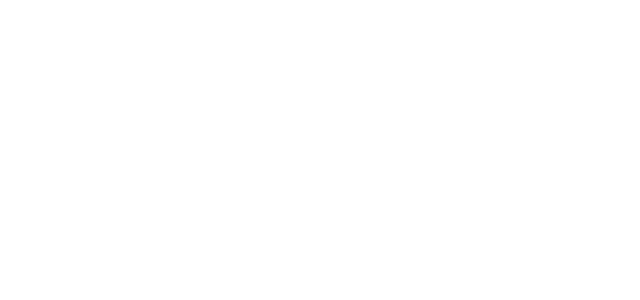
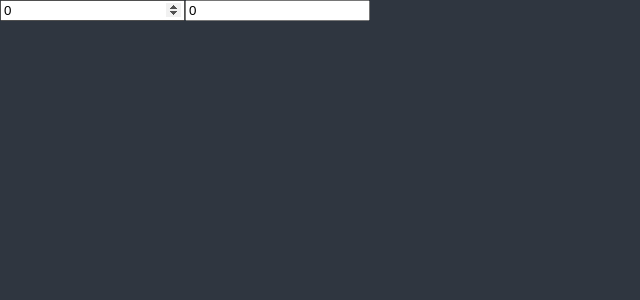
Before and after one commit to nakusha/trello_clone, a React (Create React App) app: page / in a window 1280 px wide. Shown: the top 300 px of the page, without its empty margins (0-640 px from the left). Built offline with nearby package versions, Linux system fonts and the light colour scheme.

Commit message:
easy selector example

```diff
--- a/package.json
+++ b/package.json
@@ -10,9 +10,12 @@
     "@types/node": "^16.7.13",
     "@types/react": "^17.0.20",
     "@types/react-dom": "^17.0.9",
+    "@types/styled-components": "^5.1.18",
     "react": "^17.0.2",
     "react-dom": "^17.0.2",
     "react-scripts": "5.0.0",
+    "recoil": "^0.5.2",
+    "styled-components": "^5.3.3",
     "typescript": "^4.4.2",
     "web-vitals": "^2.1.0"
   },
--- a/src/App.tsx
+++ b/src/App.tsx
@@ -1,7 +1,25 @@
 import React from "react";
+import { useRecoilState, useRecoilValue } from "recoil";
+import { hourSelector, minuteState } from "./atoms";
 
 const App = () => {
-  return <div />;
+  const [minutes, setMinutes] = useRecoilState(minuteState);
+  const hours = useRecoilValue(hourSelector);
+
+  const onMinuteChange = (event: React.FormEvent<HTMLInputElement>) => {
+    setMinutes(+event.currentTarget.value);
+  };
+  return (
+    <div>
+      <input
+        type="number"
+        placeholder="Minute"
+        value={minutes}
+        onChange={onMinuteChange}
+      />
+      <input type="number" placeholder="Hours" value={hours} />
+    </div>
+  );
 };
 
 export default App;
--- /dev/null
+++ b/src/atoms.tsx
@@ -0,0 +1,12 @@
+import { atom, selector } from "recoil";
+
+export const minuteState = atom({ key: "minutes", default: 0 });
+
+export const hourSelector = selector({
+  key: "hours",
+  get: ({ get }) => {
+    const minute = get(minuteState);
+
+    return Math.floor(minute / 60).toFixed(0);
+  },
+});
--- a/src/index.tsx
+++ b/src/index.tsx
@@ -1,11 +1,82 @@
 import React from "react";
 import ReactDOM from "react-dom";
+import { RecoilRoot } from "recoil";
+import { ThemeProvider } from "styled-components";
+import { createGlobalStyle } from "styled-components";
+import App from "./App";
+import { darkTheme } from "./theme";
 
-import App from "./App";
-
+const GlobalStyle = createGlobalStyle`
+@import url('https://fonts.googleapis.com/css2?family=Source+Sans+Pro:wght@300;400&display=swap');
+html, body, div, span, applet, object, iframe,
+h1, h2, h3, h4, h5, h6, p, blockquote, pre,
+a, abbr, acronym, address, big, cite, code,
+del, dfn, em, img, ins, kbd, q, s, samp,
+small, strike, strong, sub, sup, tt, var,
+b, u, i, center,
+dl, dt, dd, menu, ol, ul, li,
+fieldset, form, label, legend,
+table, caption, tbody, tfoot, thead, tr, th, td,
+article, aside, canvas, details, embed,
+figure, figcaption, footer, header, hgroup,
+main, menu, nav, output, ruby, section, summary,
+time, mark, audio, video {
+  margin: 0;
+  padding: 0;
+  border: 0;
+  font-size: 100%;
+  font: inherit;
+  vertical-align: baseline;
+}
+/* HTML5 display-role reset for older browsers */
+article, aside, details, figcaption, figure,
+footer, header, hgroup, main, menu, nav, section {
+  display: block;
+}
+/* HTML5 hidden-attribute fix for newer browsers */
+*[hidden] {
+    display: none;
+}
+body {
+  line-height: 1;
+}
+menu, ol, ul {
+  list-style: none;
+}
+blockquote, q {
+  quotes: none;
+}
+blockquote:before, blockquote:after,
+q:before, q:after {
+  content: '';
+  content: none;
+}
+table {
+  border-collapse: collapse;
+  border-spacing: 0;
+}
+* {
+  box-sizing: border-box;
+}
+body {
+  font-weight: 300;
+  font-family: 'Source Sans Pro', sans-serif;
+  background-color:${(props) => props.theme.bgColor};
+  color:${(props) => props.theme.textColor};
+  line-height: 1.2;
+}
+a {
+  text-decoration:none;
+  color:inherit;
+}`;
 ReactDOM.render(
   <React.StrictMode>
-    <App />
+    <RecoilRoot>
+      <ThemeProvider theme={darkTheme}>
+        <GlobalStyle />
+        <App />
+      </ThemeProvider>
+    </RecoilRoot>
   </React.StrictMode>,
   document.getElementById("root")
 );
--- /dev/null
+++ b/src/theme.ts
@@ -0,0 +1,7 @@
+import { DefaultTheme } from "styled-components";
+export const darkTheme: DefaultTheme = {
+  bgColor: "#2f3640",
+  textColor: "white",
+  accentColor: "#9c88ff",
+  cardBgColor: "transparent",
+};
```
Also changed, not shown: src/styled.d.ts (added, +10 -0 lines), 1 other file (tests, documents, lock files or other folders).
